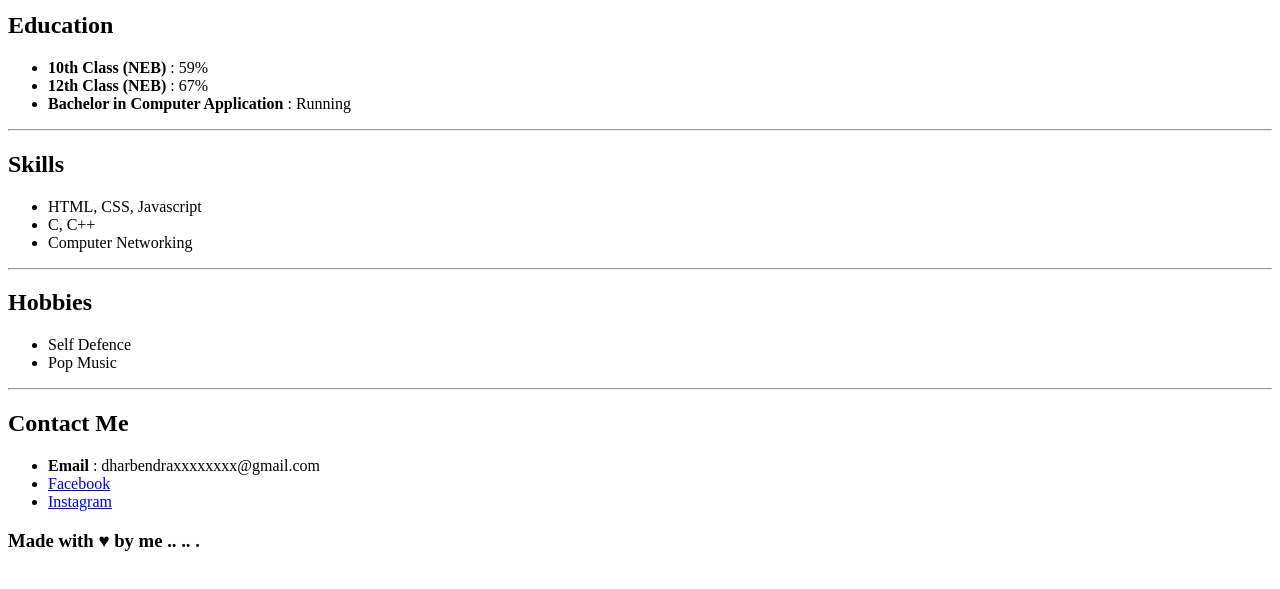
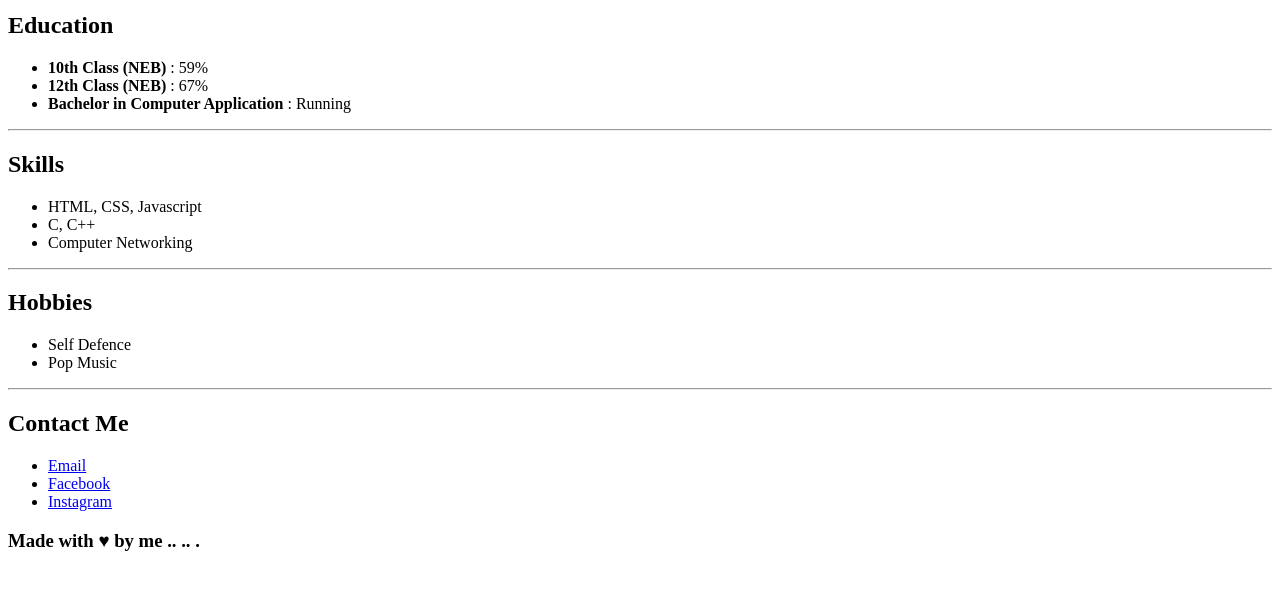
Before and after one commit to dharbendrasah/1stsite, a plain HTML site: page index.html in a window 1280 px wide. Shown: the part 211-800 px from the top of the page. Drawn offline with Linux system fonts and the light colour scheme.

Commit message:
index.html

```diff
--- a/index.html
+++ b/index.html
@@ -45,7 +45,7 @@
 	<footer>
 		<h2>Contact Me</h2>
 		<ul>
-			<li><b>Email</b> : dharbendraxxxxxxxx@gmail.com</li>
+			<li><a href="mailto:dharbendrashah2022@gmail.com">Email</a></li>
 			<li><a href="https://www.facebook.com/TryToHackMe387" target="_blank">Facebook</a></li>
 			<li><a href="https://www.instagram.com/_dharbendrasah" target="_blank">Instagram</a></li>
 		</ul>
```
